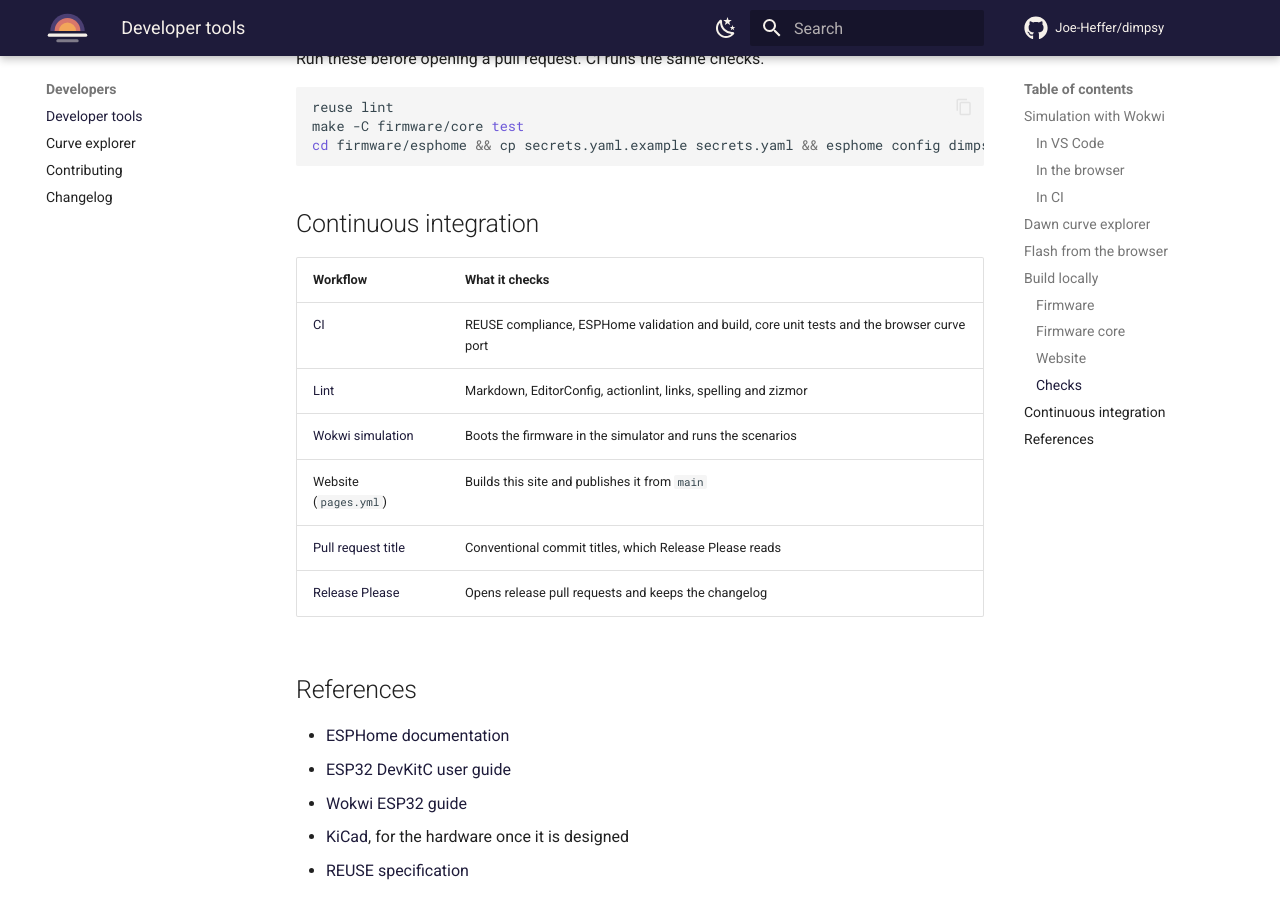
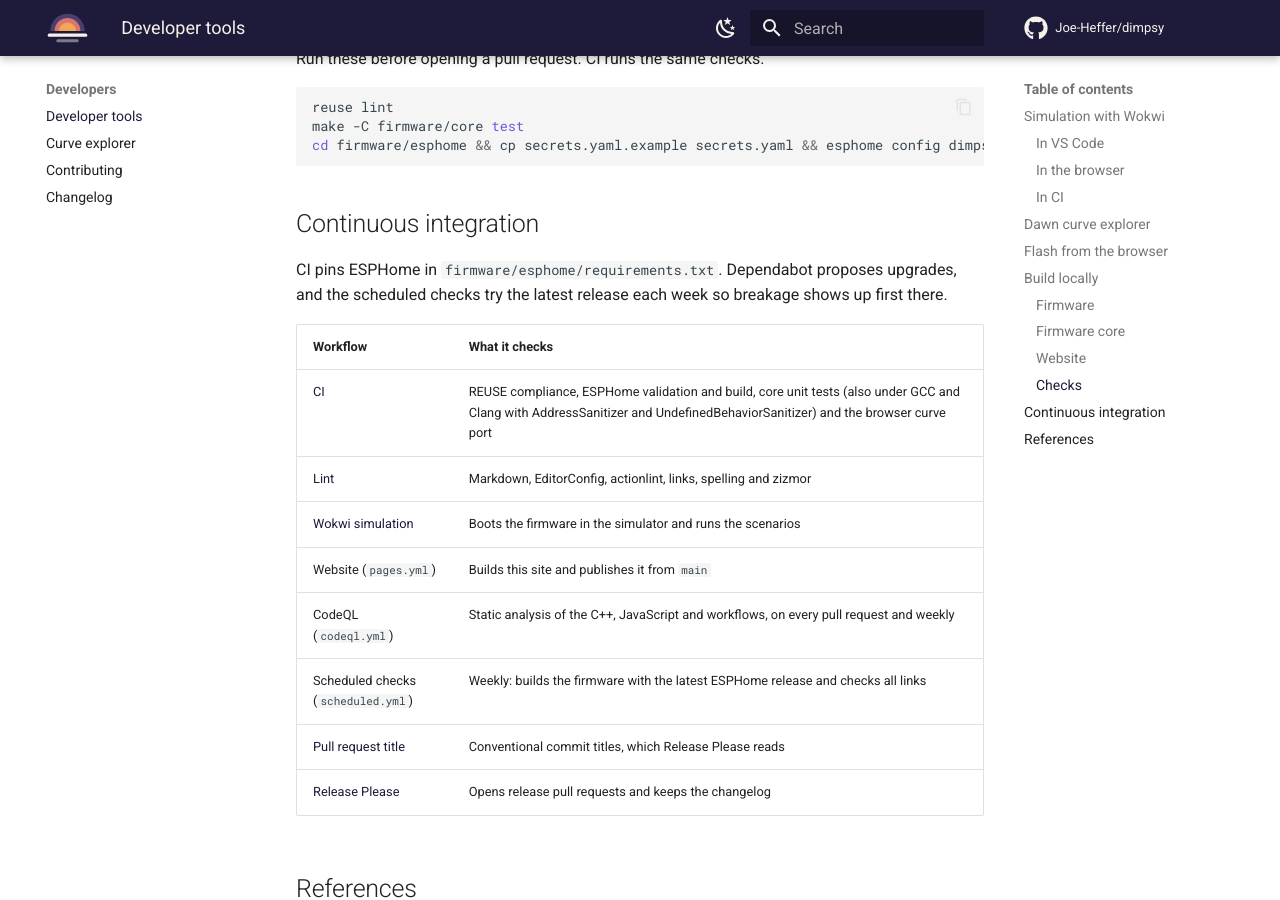
Before and after one commit to Joe-Heffer/dimpsy, an MkDocs documentation site: the page built from docs/developers.md, in a window 1280 px wide and 900 px high, scrolled down 2420 px. Built offline with MkDocs 1.6.1 and Material for MkDocs 9.7.7, drawn with Linux system fonts in a browser that asks for light colours; comment, search, counter and statistics services are not loaded; some of the changed text lies outside the part shown.

Commit message:
ci: add CodeQL, sanitiser builds, weekly checks and pin ESPHome
* Pin ESPHome in firmware/esphome/requirements.txt so upstream releases
  cannot break unrelated pull requests. Dependabot proposes upgrades.
* Build and test the firmware core under GCC and Clang with ASan and UBSan.
* Run CodeQL on the C++, JavaScript and workflows.
* Weekly scheduled run: firmware build with the latest ESPHome and a
  full link check.

Co-Authored-By: Claude Opus 5.5 <noreply@anthropic.com>
Claude-Session: https://claude.ai/code/session_01PQEzvyfG6EaMdryPqPheDB

````diff
--- a/docs/developers.md
+++ b/docs/developers.md
@@ -50,7 +50,7 @@ The [flash page](flash.md) installs the prototype firmware over USB with [ESP We
 ESPHome needs Python 3. Run these from `firmware/esphome/`:
 
 ```sh
-pip install esphome
+pip install -r requirements.txt        # the ESPHome version CI uses
 cp secrets.yaml.example secrets.yaml   # then edit secrets.yaml
 esphome config dimpsy.yaml             # validate
 esphome run dimpsy.yaml                # compile, flash and show logs
@@ -90,12 +90,16 @@ cd firmware/esphome && cp secrets.yaml.example secrets.yaml && esphome config di
 
 ## Continuous integration
 
+CI pins ESPHome in `firmware/esphome/requirements.txt`. Dependabot proposes upgrades, and the scheduled checks try the latest release each week so breakage shows up first there.
+
 | Workflow | What it checks |
 | --- | --- |
-| [CI](https://github.com/Joe-Heffer/dimpsy/actions/workflows/ci.yml) | REUSE compliance, ESPHome validation and build, core unit tests and the browser curve port |
+| [CI](https://github.com/Joe-Heffer/dimpsy/actions/workflows/ci.yml) | REUSE compliance, ESPHome validation and build, core unit tests (also under GCC and Clang with AddressSanitizer and UndefinedBehaviorSanitizer) and the browser curve port |
 | [Lint](https://github.com/Joe-Heffer/dimpsy/actions/workflows/lint.yml) | Markdown, EditorConfig, actionlint, links, spelling and zizmor |
 | [Wokwi simulation](https://github.com/Joe-Heffer/dimpsy/actions/workflows/wokwi.yml) | Boots the firmware in the simulator and runs the scenarios |
 | Website (`pages.yml`) | Builds this site and publishes it from `main` |
+| CodeQL (`codeql.yml`) | Static analysis of the C++, JavaScript and workflows, on every pull request and weekly |
+| Scheduled checks (`scheduled.yml`) | Weekly: builds the firmware with the latest ESPHome release and checks all links |
 | [Pull request title](https://github.com/Joe-Heffer/dimpsy/actions/workflows/pr-title.yml) | Conventional commit titles, which Release Please reads |
 | [Release Please](https://github.com/Joe-Heffer/dimpsy/actions/workflows/release-please.yml) | Opens release pull requests and keeps the changelog |
 
````
Also changed, not shown: CHANGELOG.md (+4 -0 lines), firmware/README.md (+1 -1 lines), 7 other files.
